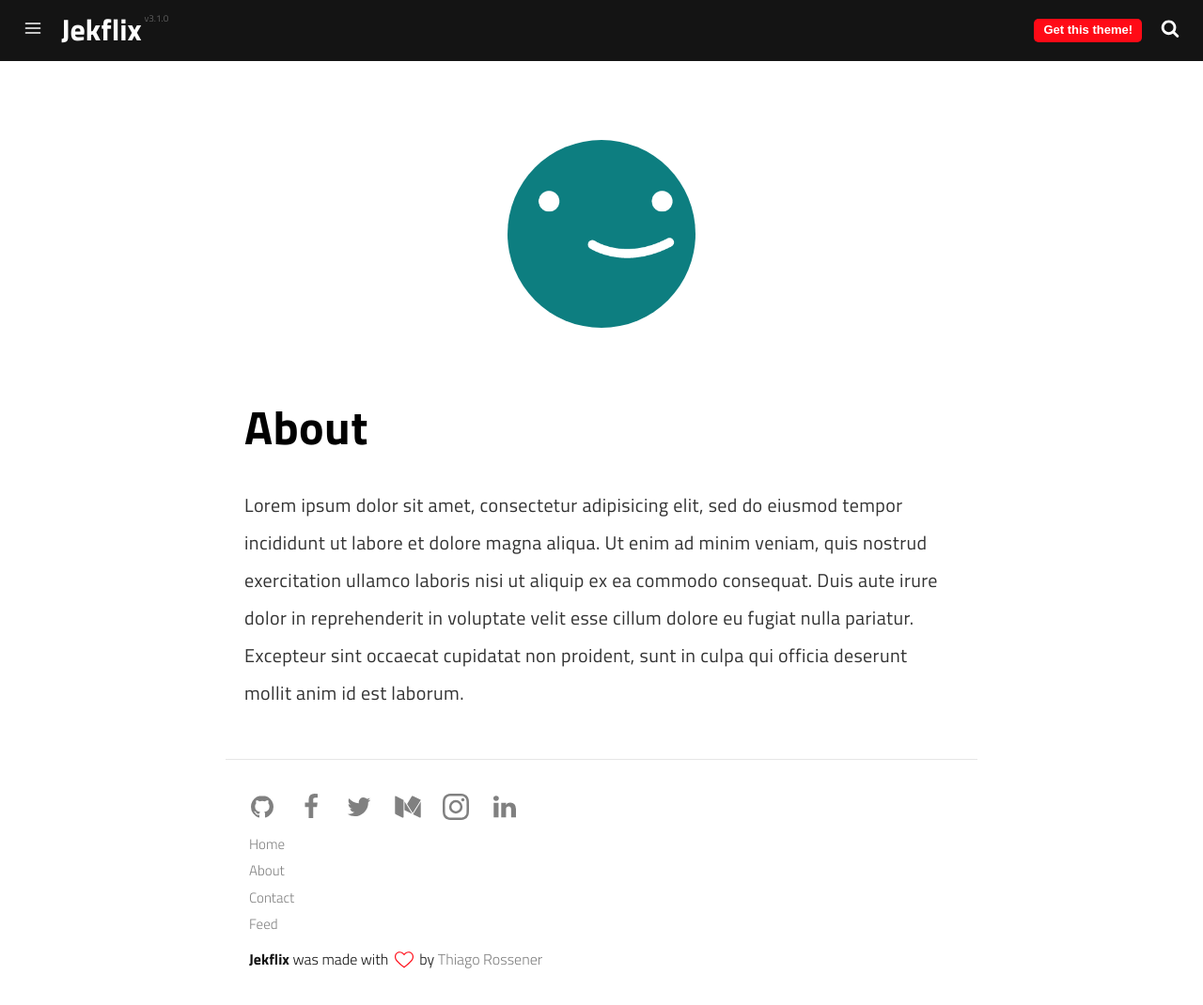
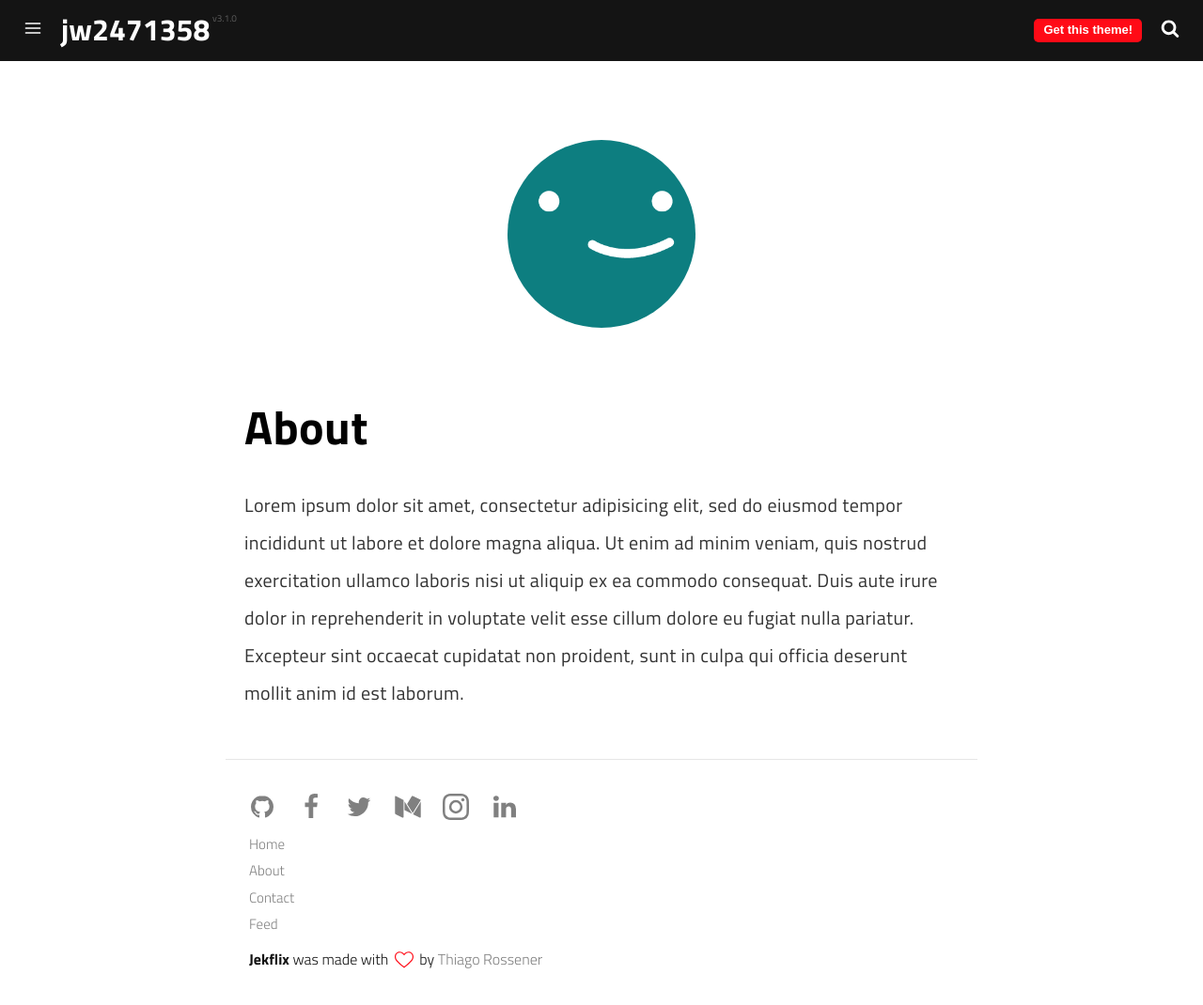
Before and after one commit to jw2471358/jw2471358.github.io, a Jekyll site: the page built from pages/about.md, in a window 1280 px wide and 1070 px high. Shown: the whole window at 94% size. Built offline with Jekyll 4.4.1, drawn with Linux system fonts in a browser that asks for light colours; a script that is not in the unit is left out.

Commit message:
Update _config.yml

```diff
--- a/_config.yml
+++ b/_config.yml
@@ -1,6 +1,6 @@
 # Site Settings
-name: Jekflix
-title: Jekflix | A blog theme for Jekyll
+name: jw2471358
+title: jw2471358 | A blog theme for Jekyll
 description: Jekflix is a template for Jekyll inspired by Netflix and made by Thiago Rossener.
 tags:
   - blog
@@ -8,7 +8,7 @@ tags:
   - jekyll
   - theme
   - netlify
-email: youremail@xyz.com
+email: jw2471358@gmail.com
 disqus_username: disqus_username
 show_hero: true
 menu:
```
